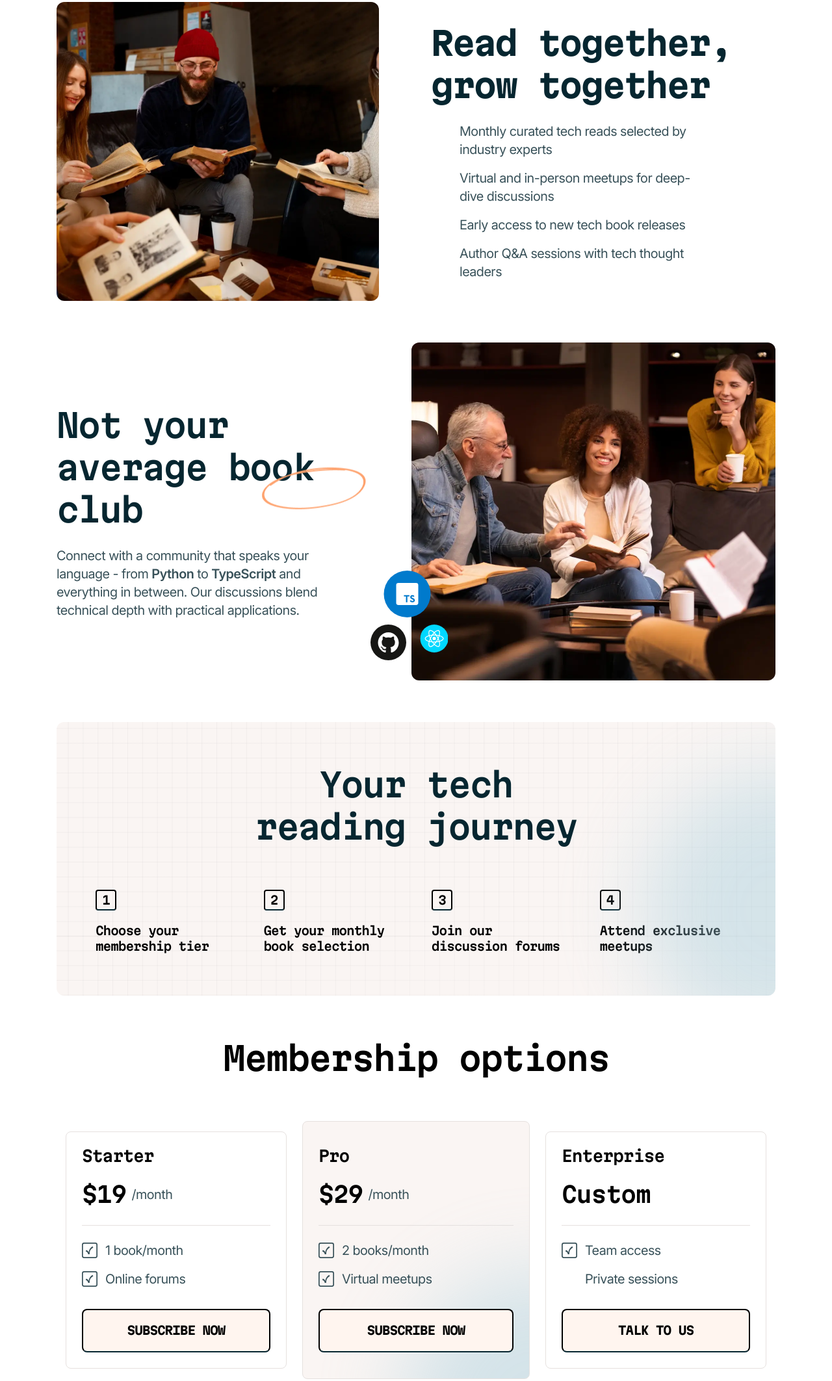
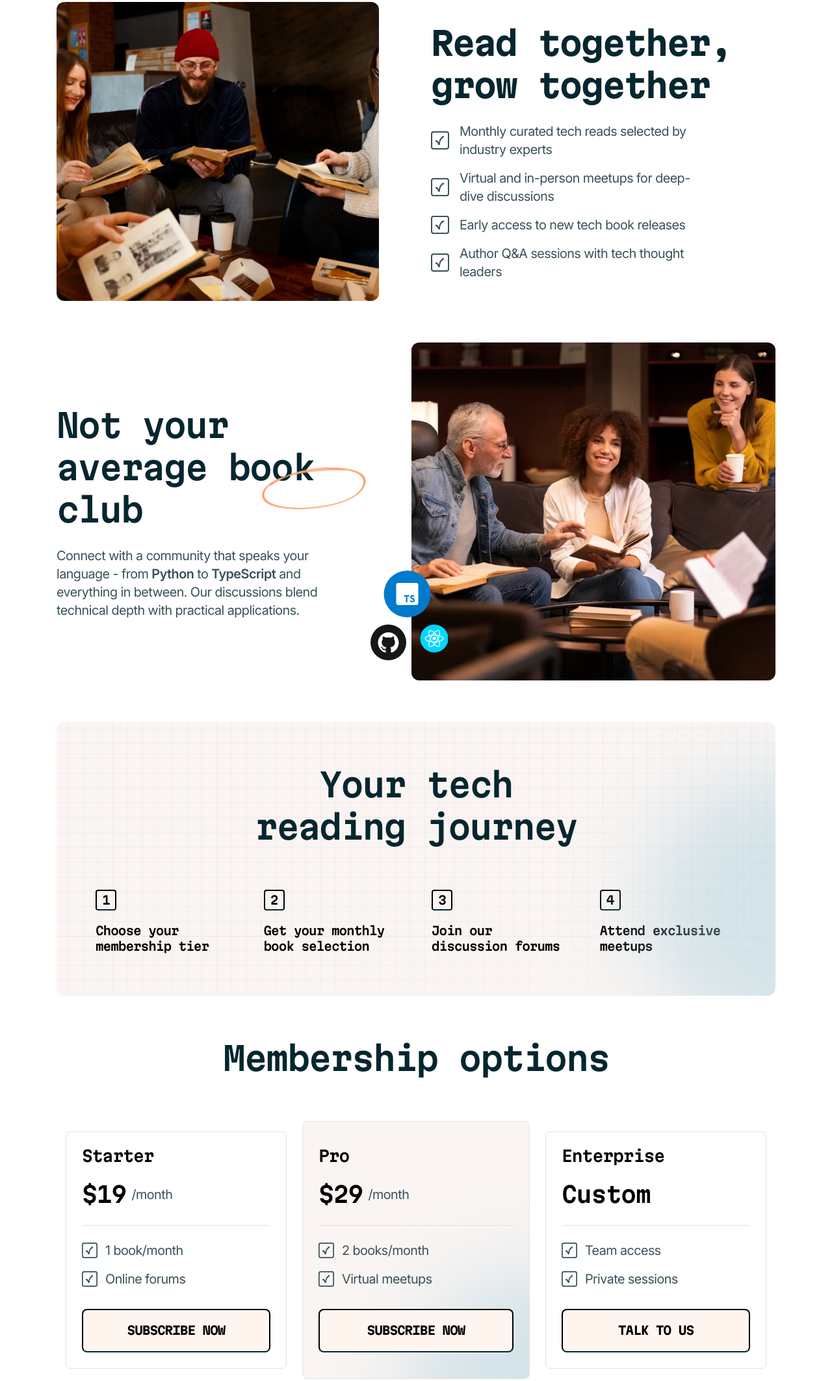
Before and after one commit to runny-life/tech-book-club-landing-page, a website built with Vite: page index.html in a window 1280 px wide. Shown: the part 791-2916 px from the top of the page at 65% size. Built offline with nearby package versions, Linux system fonts and the light colour scheme; files whose address does not match are found by name.

Commit message:
fix:resolve responsive and asset path issues

```diff
--- a/index.html
+++ b/index.html
@@ -215,22 +215,22 @@
             </h2>
             <ul class="flex flex-col gap-4 lg:max-w-[26.938rem]">
               <li
-                class="text-preset-5 font-family-additional relative pl-11 font-normal text-neutral-700 before:absolute before:top-[50%] before:left-0 before:size-7 before:translate-y-[-50%] before:bg-[url('src/assets/images/icon-check.svg')] before:bg-cover before:bg-no-repeat"
+                class="text-preset-5 font-family-additional relative pl-11 font-normal text-neutral-700 before:absolute before:top-[50%] before:left-0 before:size-7 before:translate-y-[-50%] before:bg-[url('/src/assets/images/icon-check.svg')] before:bg-cover before:bg-no-repeat"
               >
                 Monthly curated tech reads selected by industry experts
               </li>
               <li
-                class="text-preset-5 font-family-additional relative pl-11 font-normal text-neutral-700 before:absolute before:top-[50%] before:left-0 before:size-7 before:translate-y-[-50%] before:bg-[url('src/assets/images/icon-check.svg')] before:bg-cover before:bg-no-repeat"
+                class="text-preset-5 font-family-additional relative pl-11 font-normal text-neutral-700 before:absolute before:top-[50%] before:left-0 before:size-7 before:translate-y-[-50%] before:bg-[url('/src/assets/images/icon-check.svg')] before:bg-cover before:bg-no-repeat"
               >
                 Virtual and in-person meetups for deep-dive discussions
               </li>
               <li
-                class="text-preset-5 font-family-additional relative pl-11 font-normal text-neutral-700 before:absolute before:top-[50%] before:left-0 before:size-7 before:translate-y-[-50%] before:bg-[url('src/assets/images/icon-check.svg')] before:bg-cover before:bg-no-repeat"
+                class="text-preset-5 font-family-additional relative pl-11 font-normal text-neutral-700 before:absolute before:top-[50%] before:left-0 before:size-7 before:translate-y-[-50%] before:bg-[url('/src/assets/images/icon-check.svg')] before:bg-cover before:bg-no-repeat"
               >
                 Early access to new tech book releases
               </li>
               <li
-                class="text-preset-5 font-family-additional relative pl-11 font-normal text-neutral-700 before:absolute before:top-[50%] before:left-0 before:size-7 before:translate-y-[-50%] before:bg-[url('src/assets/images/icon-check.svg')] before:bg-cover before:bg-no-repeat"
+                class="text-preset-5 font-family-additional relative pl-11 font-normal text-neutral-700 before:absolute before:top-[50%] before:left-0 before:size-7 before:translate-y-[-50%] before:bg-[url('/src/assets/images/icon-check.svg')] before:bg-cover before:bg-no-repeat"
               >
                 Author Q&A sessions with tech thought leaders
               </li>
@@ -289,7 +289,7 @@
             <div class="overflow-hidden rounded-xl">
               <picture>
                 <source
-                  media="(min-width: 768px)"
+                  media="(min-width: 1024px)"
                   srcset="./src/assets/images/image-not-average-desktop.webp"
                 />
                 <source
@@ -350,13 +350,13 @@
       >
         <div class="container flex flex-col gap-6 md:gap-10 lg:gap-16">
           <h2
-            class="text-preset-2-mobile md:text-preset-2 text-neutral-90 font-semibold lg:text-center"
+            class="text-preset-2-mobile md:text-preset-2 font-semibold text-neutral-900 lg:text-center"
             id="membership-title"
           >
             Membership options
           </h2>
           <ul
-            class="grid grid-cols-[340px] justify-center gap-6 md:grid-cols-[340px_340px] lg:grid-cols-[340px_350px_340px] lg:items-center"
+            class="grid grid-cols-[minmax(0,1fr)] justify-center gap-6 md:grid-cols-[340px_340px] lg:grid-cols-[340px_350px_340px] lg:items-center"
           >
             <li>
               <div class="flex flex-col gap-8 rounded-lg border border-neutral-200 p-6">
@@ -437,7 +437,7 @@
                       Team access
                     </li>
                     <li
-                      class="text-preset-5 font-family-additional relative pl-9 font-normal text-neutral-700 before:absolute before:top-[50%] before:left-0 before:size-6 before:translate-y-[-50%] before:bg-[url(/'src/assets/images/icon-check.svg')] before:bg-cover before:bg-no-repeat"
+                      class="text-preset-5 font-family-additional relative pl-9 font-normal text-neutral-700 before:absolute before:top-[50%] before:left-0 before:size-6 before:translate-y-[-50%] before:bg-[url('/src/assets/images/icon-check.svg')] before:bg-cover before:bg-no-repeat"
                     >
                       Private sessions
                     </li>
```
